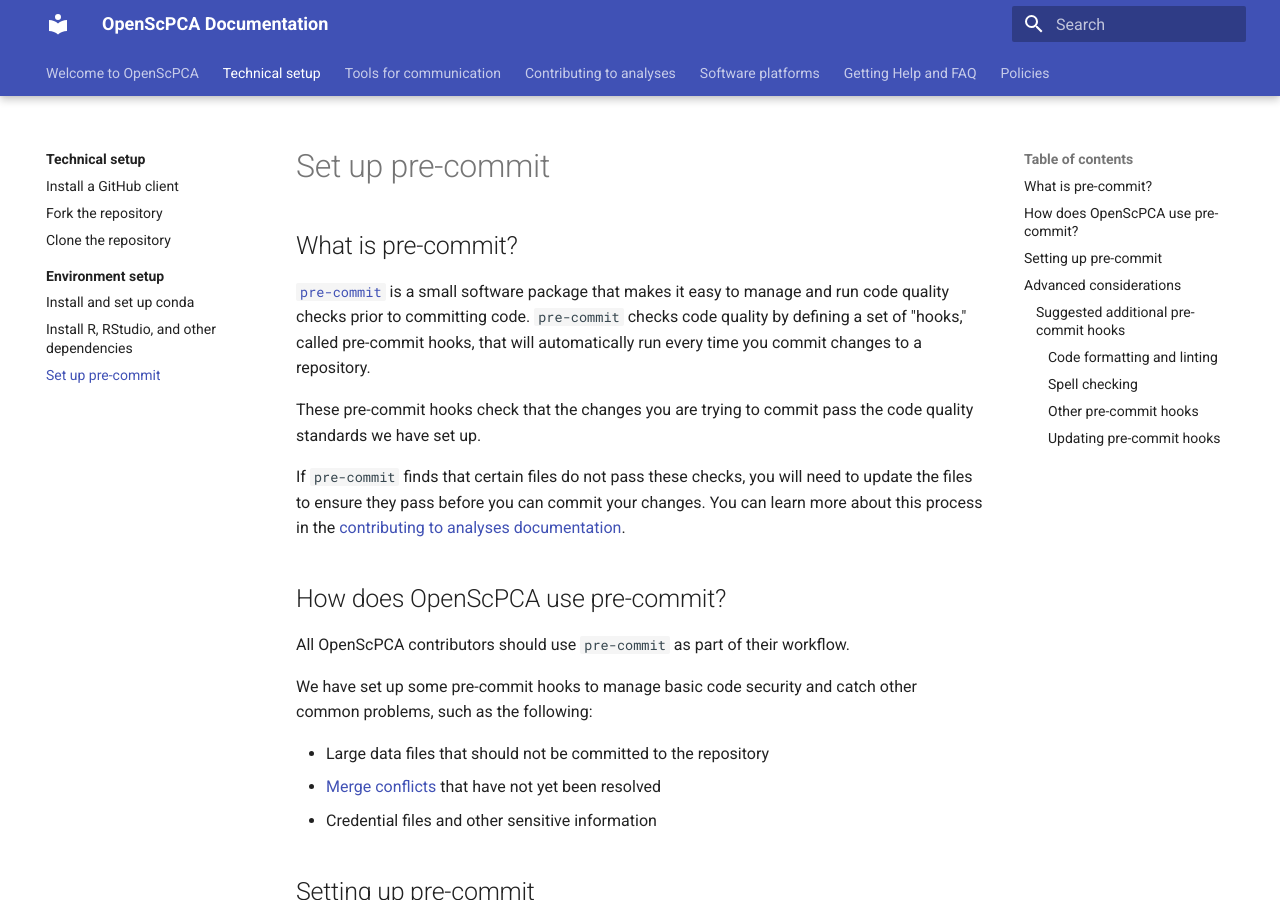
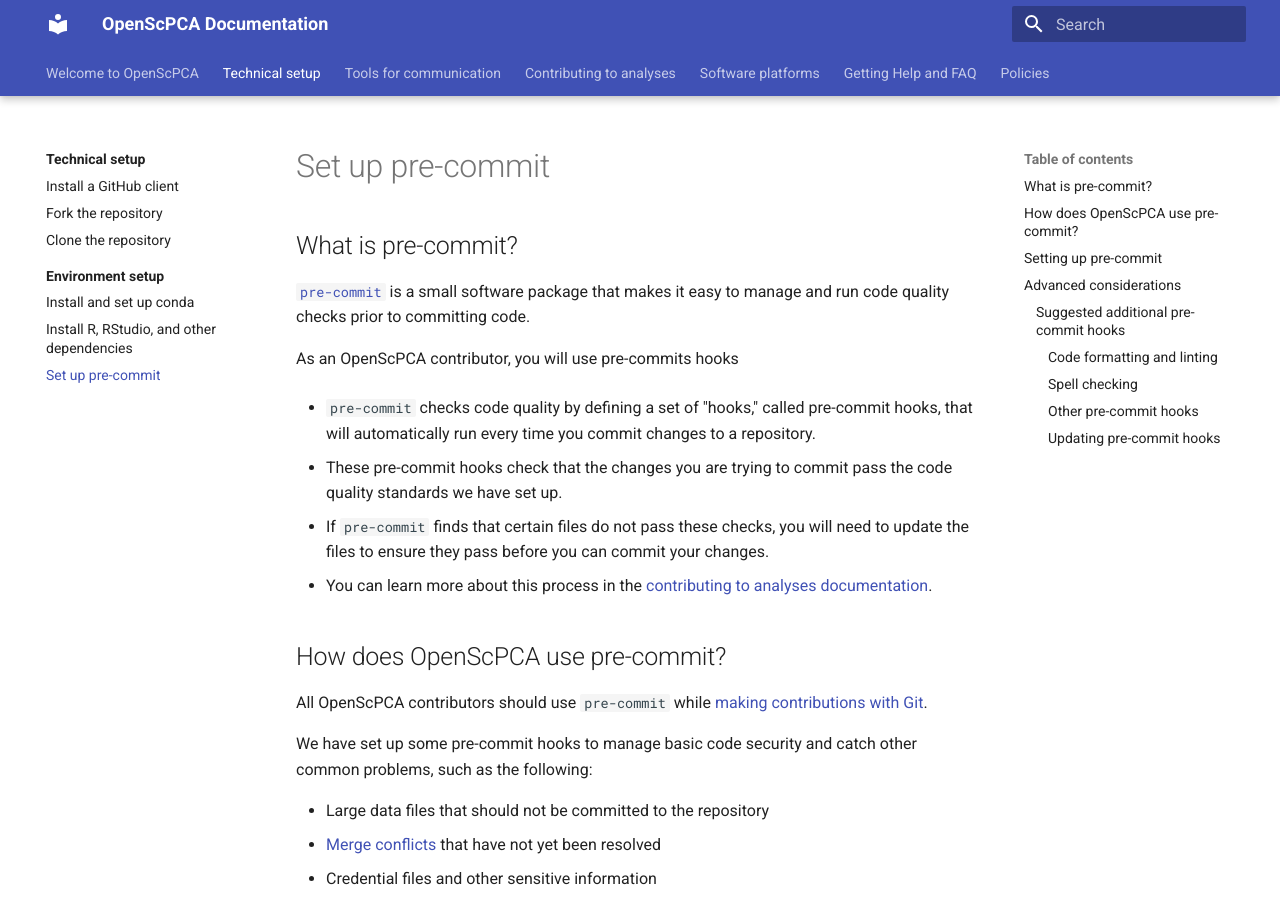
Before and after one commit to AlexsLemonade/OpenScPCA-analysis, an MkDocs documentation site: the page built from docs/technical-setup/environment-setup/setup-precommit.md, in a window 1280 px wide and 900 px high. Built offline with MkDocs 1.6.1 and Material for MkDocs 9.7.7, drawn with Linux system fonts in a browser that asks for light colours.

Commit message:
WIP responding to review

```diff
--- a/docs/technical-setup/environment-setup/setup-precommit.md
+++ b/docs/technical-setup/environment-setup/setup-precommit.md
@@ -3,16 +3,19 @@
 ## What is pre-commit?
 
 [`pre-commit`](https://pre-commit.com/) is a small software package that makes it easy to manage and run code quality checks prior to committing code.
-`pre-commit` checks code quality by defining a set of "hooks," called pre-commit hooks, that will automatically run every time you commit changes to a repository.
 
-These pre-commit hooks check that the changes you are trying to commit pass the code quality standards we have set up.
+As an OpenScPCA contributor, you will use pre-commits hooks
 
-If `pre-commit` finds that certain files do not pass these checks, you will need to update the files to ensure they pass before you can commit your changes.
-You can learn more about this process in the [contributing to analyses documentation](STUB_LINK).
+- `pre-commit` checks code quality by defining a set of "hooks," called pre-commit hooks, that will automatically run every time you commit changes to a repository.
+
+- These pre-commit hooks check that the changes you are trying to commit pass the code quality standards we have set up.
+
+- If `pre-commit` finds that certain files do not pass these checks, you will need to update the files to ensure they pass before you can commit your changes.
+  - You can learn more about this process in the [contributing to analyses documentation](STUB_LINK).
 
 ## How does OpenScPCA use pre-commit?
 
-All OpenScPCA contributors should use `pre-commit` as part of their workflow.
+All OpenScPCA contributors should use `pre-commit` while [making contributions with Git](./../../contributing-to-analyses/working-with-git/index.md).
 
 We have set up some pre-commit hooks to manage basic code security and catch other common problems, such as the following:
 
```
